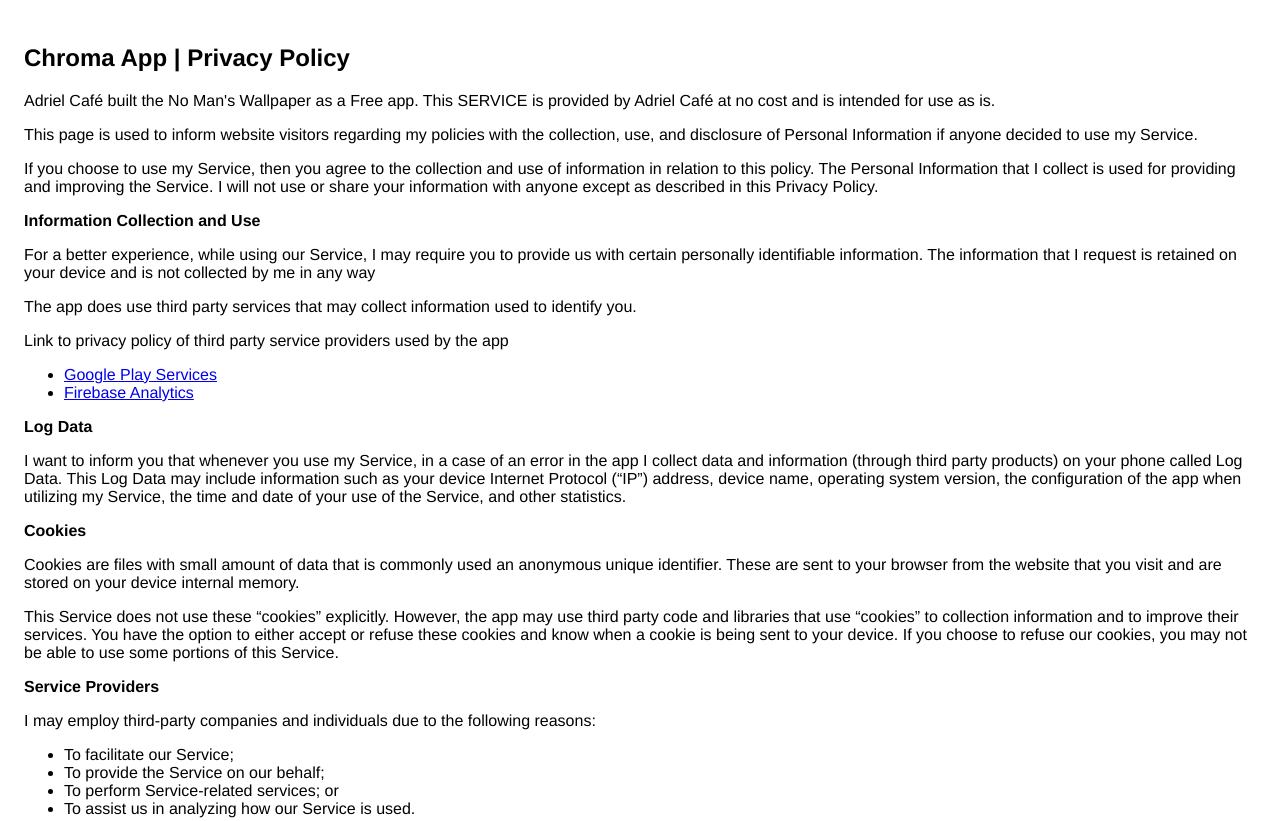
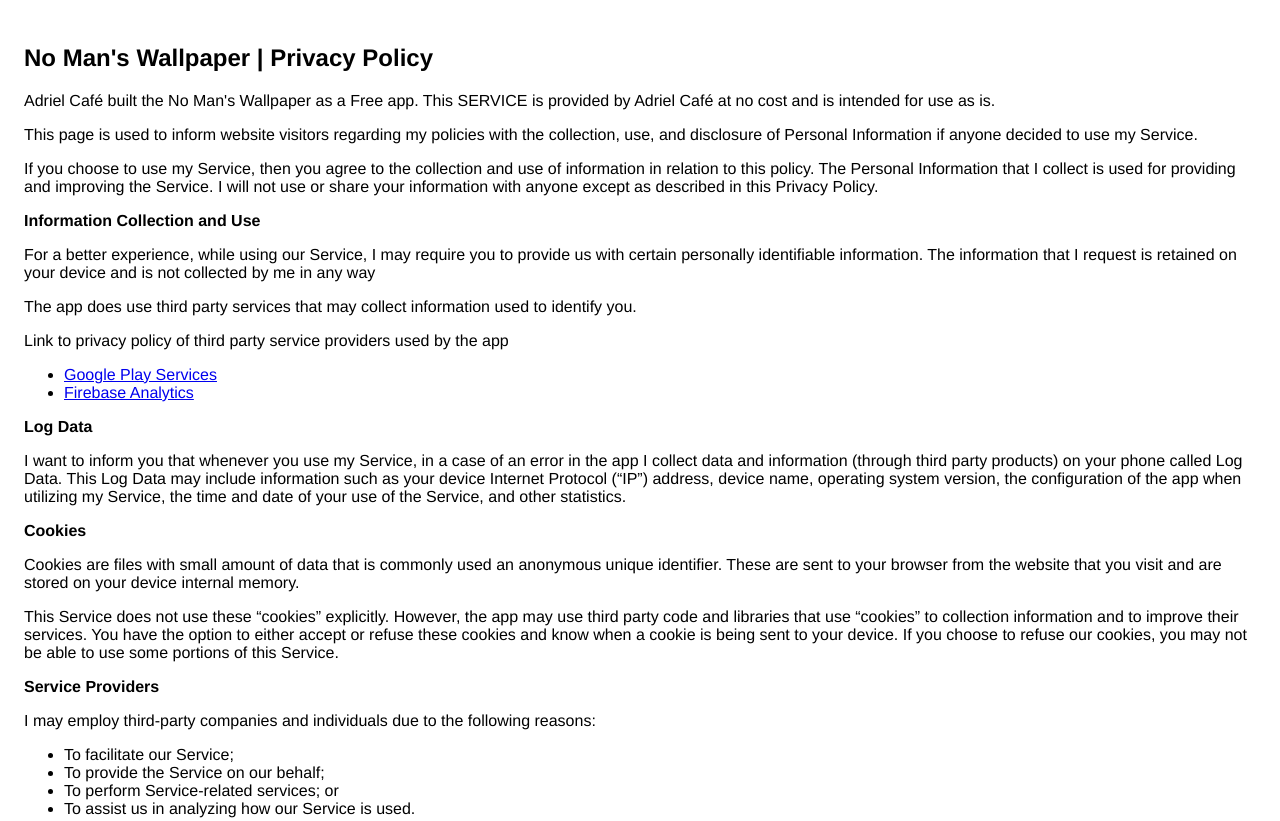
Before and after one commit to adrielcafe/adrielcafe.github.io, a plain HTML site: page privacy_policy/nomanswallpaper.html in a window 1280 px wide. Shown: the top 821 px of the page. Drawn offline with Linux system fonts and the light colour scheme.

Commit message:
Update No Man's Wallpaper privacy policy

```diff
--- a/privacy_policy/nomanswallpaper.html
+++ b/privacy_policy/nomanswallpaper.html
@@ -7,7 +7,7 @@
       <style>body{font-family: "Helvetica Neue", Helvetica, Arial, sans-serif; padding:1em;}</style>
    </head>
    <body>
-      <h2><b>Chroma App</b> | Privacy Policy</h2>
+      <h2><b>No Man's Wallpaper</b> | Privacy Policy</h2>
       <p> Adriel Café built the No Man's Wallpaper as a Free app. This SERVICE is provided by Adriel Café at no cost and is intended for use as is.
       </p>
       <p>This page is used to inform website visitors regarding my policies with the collection, use, and
```
